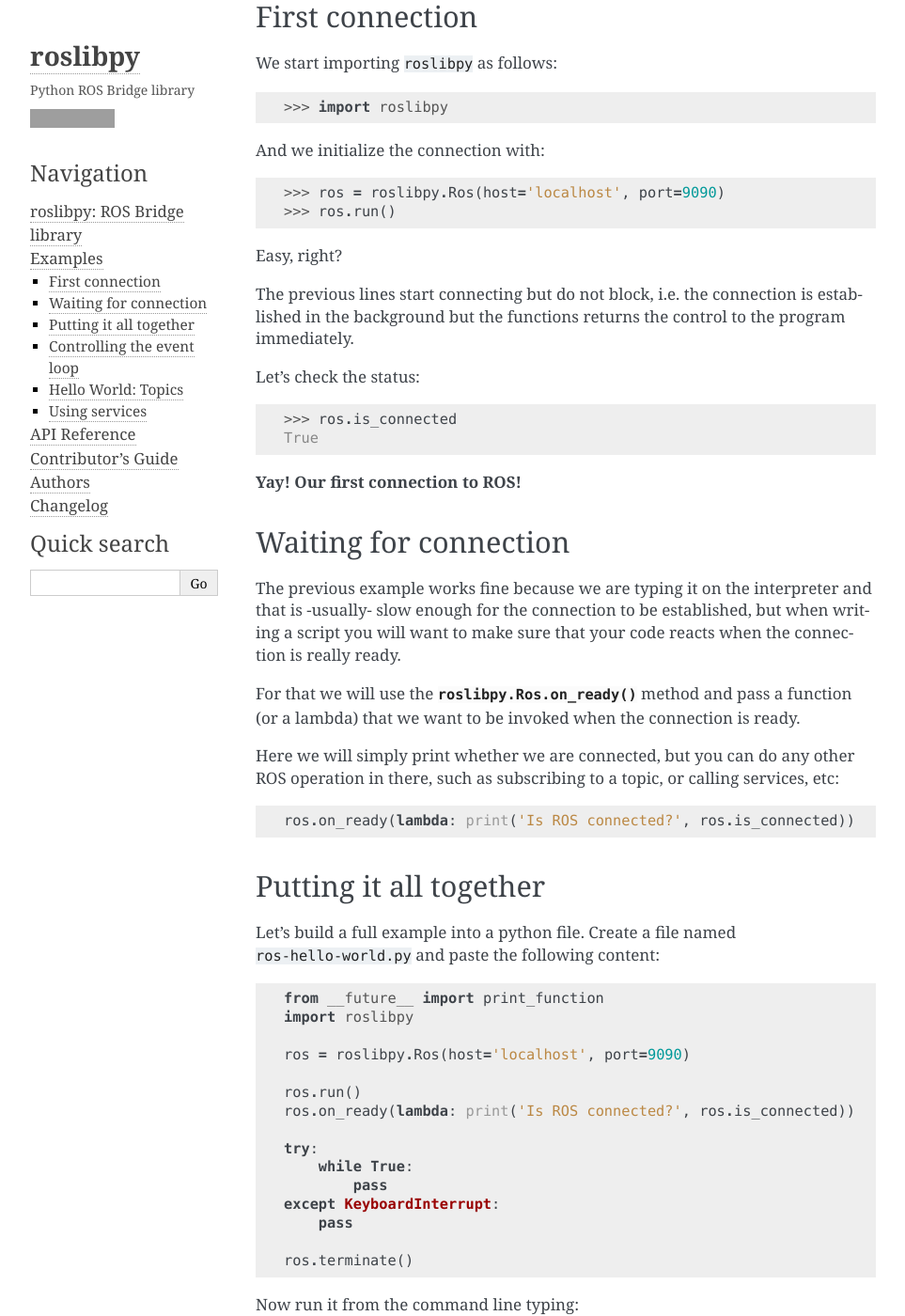
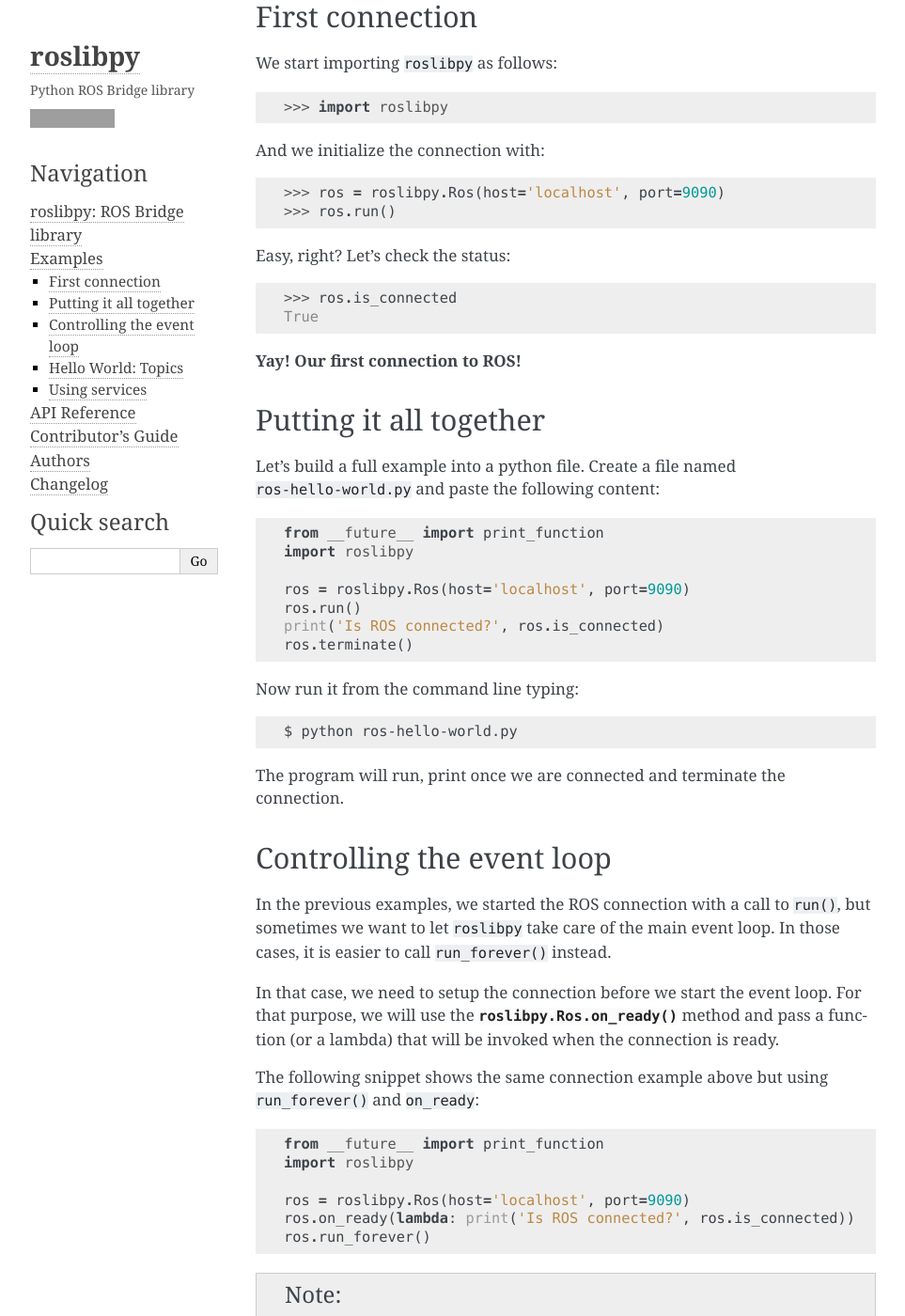
Before and after one commit to gramaziokohler/roslibpy, a Sphinx documentation site: the page built from docs/examples.rst, in a window 1280 px wide and 1400 px high, scrolled down 299 px. Shown: the whole window at 94% size, without its empty margins (148-1111 px from the left). Built offline with Sphinx 7.4.7, drawn with Linux system fonts in a browser that asks for light colours; some of the changed text lies outside the part shown; grey boxes are pictures that could not be loaded.

Commit message:
Simplify `run` and wait until connection is ready

```diff
--- a/docs/examples.rst
+++ b/docs/examples.rst
@@ -22,34 +22,12 @@ And we initialize the connection with::
     >>> ros.run()
 
 Easy, right?
-
-The previous lines start connecting but do not block, i.e. the connection is
-established in the background but the functions returns the control to the
-program immediately.
-
 Let's check the status::
 
     >>> ros.is_connected
     True
 
 **Yay! Our first connection to ROS!**
-
-Waiting for connection
-----------------------
-
-The previous example works fine because we are typing it on the interpreter and
-that is -usually- slow enough for the connection to be established, but
-when writing a script you will want to make sure that your code reacts
-when the connection is really ready.
-
-For that we will use the :meth:`roslibpy.Ros.on_ready` method and pass a function
-(or a lambda) that we want to be invoked when the connection is ready.
-
-Here we will simply print whether we are connected, but you can do any
-other ROS operation in there, such as subscribing to a topic,
-or calling services, etc::
-
-    ros.on_ready(lambda: print('Is ROS connected?', ros.is_connected))
 
 Putting it all together
 -----------------------
@@ -64,8 +42,7 @@ Now run it from the command line typing::
 
     $ python ros-hello-world.py
 
-The program will run, print once we are connected and wait there forever.
-To interrupt and return to the console, please ``ctrl+c``.
+The program will run, print once we are connected and terminate the connection.
 
 Controlling the event loop
 --------------------------
@@ -74,8 +51,12 @@ In the previous examples, we started the ROS connection with a call to ``run()``
 but sometimes we want to let ``roslibpy`` take care of the main
 event loop. In those cases, it is easier to call ``run_forever()`` instead.
 
+In that case, we need to setup the connection before we start the event loop.
+For that purpose, we will use the :meth:`roslibpy.Ros.on_ready` method and pass
+a function (or a lambda) that will be invoked when the connection is ready.
+
 The following snippet shows the same connection example above but
-using ``run_forever()``:
+using ``run_forever()`` and ``on_ready``:
 
 .. literalinclude :: files/ros-hello-world-run-forever.py
    :language: python
--- a/docs/files/ros-hello-world-listener.py
+++ b/docs/files/ros-hello-world-listener.py
@@ -1,14 +1,14 @@
+from __future__ import print_function
 import roslibpy
 
 client = roslibpy.Ros(host='localhost', port=9090)
+client.run()
+
 listener = roslibpy.Topic(client, '/chatter', 'std_msgs/String')
+listener.subscribe(lambda message: print('Heard talking: ' + message['data']))
 
-
-def start_listening():
-    listener.subscribe(receive_message)
-
-def receive_message(message):
-    print('Heard talking: ' + message['data'])
-
-client.on_ready(start_listening)
-client.run_forever()
+try:
+    while True:
+        pass
+except KeyboardInterrupt:
+    client.terminate()
--- a/docs/files/ros-hello-world-talker.py
+++ b/docs/files/ros-hello-world-talker.py
@@ -3,17 +3,15 @@ import time
 import roslibpy
 
 client = roslibpy.Ros(host='localhost', port=9090)
+client.run()
+
 talker = roslibpy.Topic(client, '/chatter', 'std_msgs/String')
 
+while client.is_connected:
+    talker.publish(roslibpy.Message({'data': 'Hello World!'}))
+    print('Sending message...')
+    time.sleep(1)
 
-def start_talking():
-    while client.is_connected:
-        talker.publish(roslibpy.Message({'data': 'Hello World!'}))
-        print('Sending message...')
-        time.sleep(1)
+talker.unadvertise()
 
-    talker.unadvertise()
-
-
-client.on_ready(start_talking)
-client.run_forever()
+client.terminate()
--- a/docs/files/ros-hello-world.py
+++ b/docs/files/ros-hello-world.py
@@ -2,14 +2,6 @@ from __future__ import print_function
 import roslibpy
 
 ros = roslibpy.Ros(host='localhost', port=9090)
-
 ros.run()
-ros.on_ready(lambda: print('Is ROS connected?', ros.is_connected))
-
-try:
-    while True:
-        pass
-except KeyboardInterrupt:
-    pass
-
+print('Is ROS connected?', ros.is_connected)
 ros.terminate()
```
Also changed, not shown: 1 other file.
